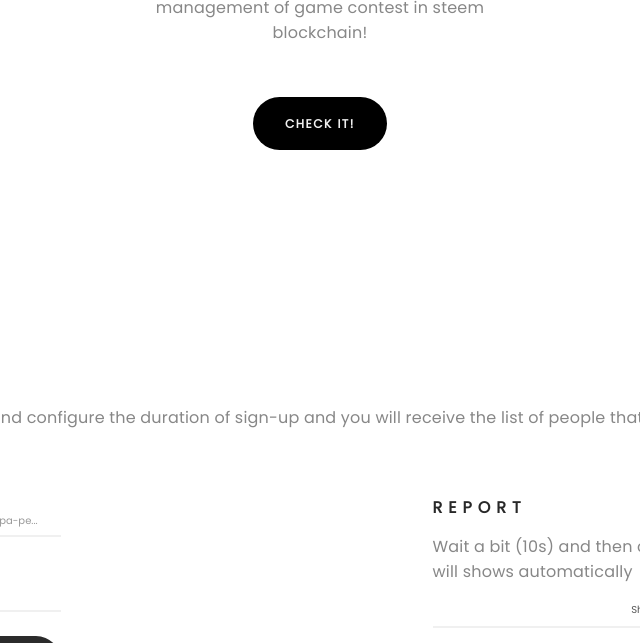
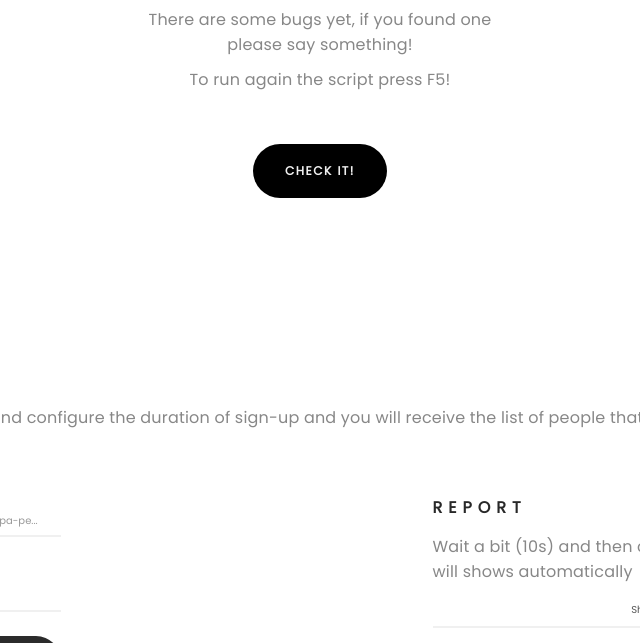
Before and after one commit to bycz6/bycz-js-api, a website: page game-tools.html in a window 1280 px wide. Shown: the part 457-1100 px from the top of the page, without its empty margins (320-960 px from the left). Drawn offline with Linux system fonts and the light colour scheme.

Commit message:
info added

```diff
--- a/game-tools.html
+++ b/game-tools.html
@@ -46,6 +46,11 @@ http://www.tooplate.com/view/2087-kalay
 			<p class="wow fadeInUp black" data-wow-delay="0.6s">Here you can
 				find several tools that help the management of game contest in steem
 				blockchain!</p>
+			<p class="wow fadeInUp black" data-wow-delay="0.6s">There are
+				some bugs yet, if you found one please say something!</p>
+			<p class="wow fadeInUp black" data-wow-delay="0.6s">To run again
+				the script press F5!</p>
+
 			<a href="#tools"
 				class="wow fadeInUp smoothScroll btn btn-default section-btn"
 				data-wow-delay="1s">check it!</a>
```
